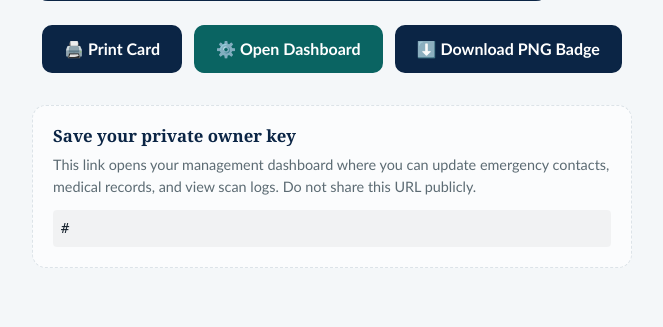
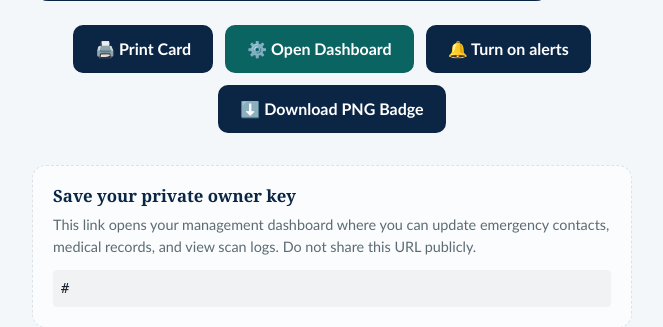
Before and after one commit to dhruvgarg-git/HealthTag, a Python web app: template templates/card.html in a window 1280 px wide. Shown: the part 315-642 px from the top of the page, without its empty margins (308-971 px from the left). Run offline with Jinja, Linux system fonts and the light colour scheme; the template is opened without the code that fills it, so the values that code supplies are empty.

Commit message:
Add alert notification button to card template

```diff
--- a/templates/card.html
+++ b/templates/card.html
@@ -25,6 +25,9 @@
   <a class="btn teal" href="{{ url_for('owner', pid=p.id, k=k) }}">
     ⚙️ Open Dashboard
   </a>
+  <a class="btn" href="{{ url_for('notifications', pid=p.id) }}">
+    🔔 Turn on alerts
+  </a>
   <a class="btn"
      href="{{ url_for('qr_png', pid=p.id, download=1) }}"
      download="HealthTag_{{ p.id }}.png">
```
